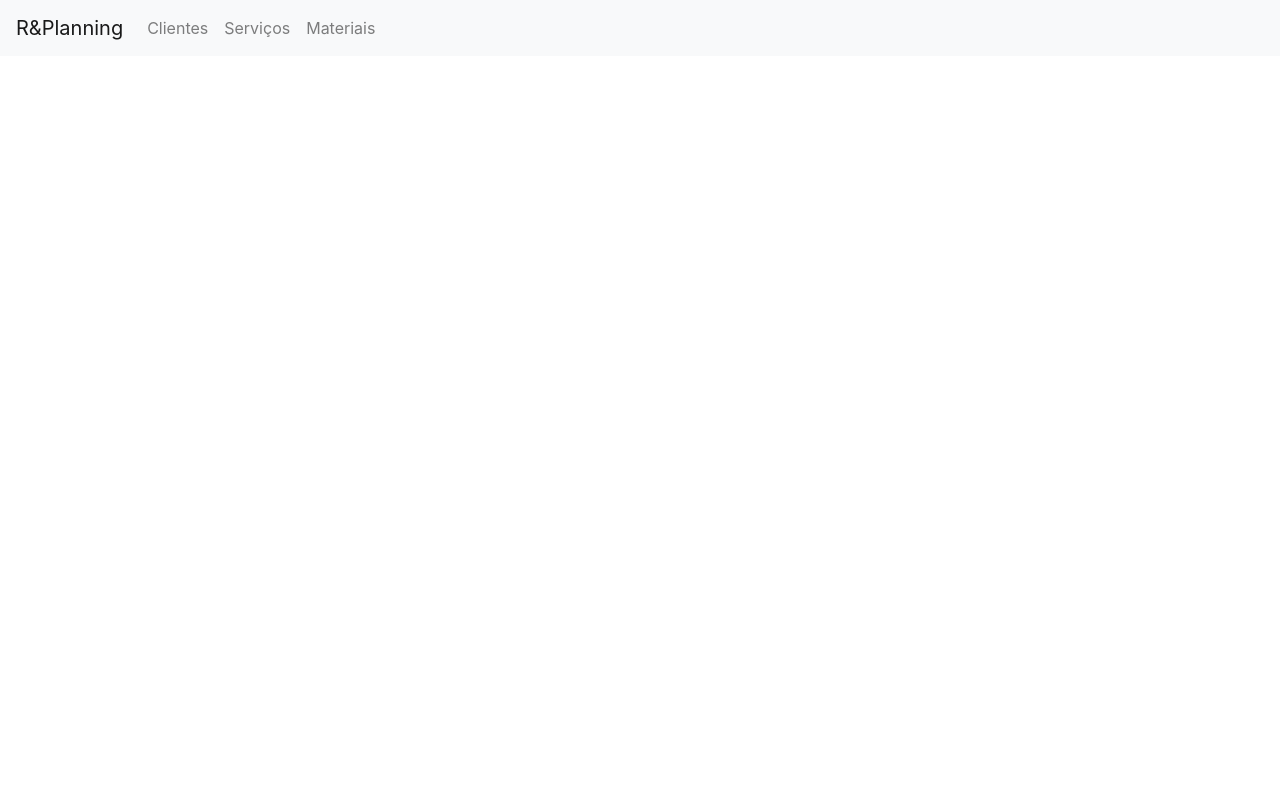
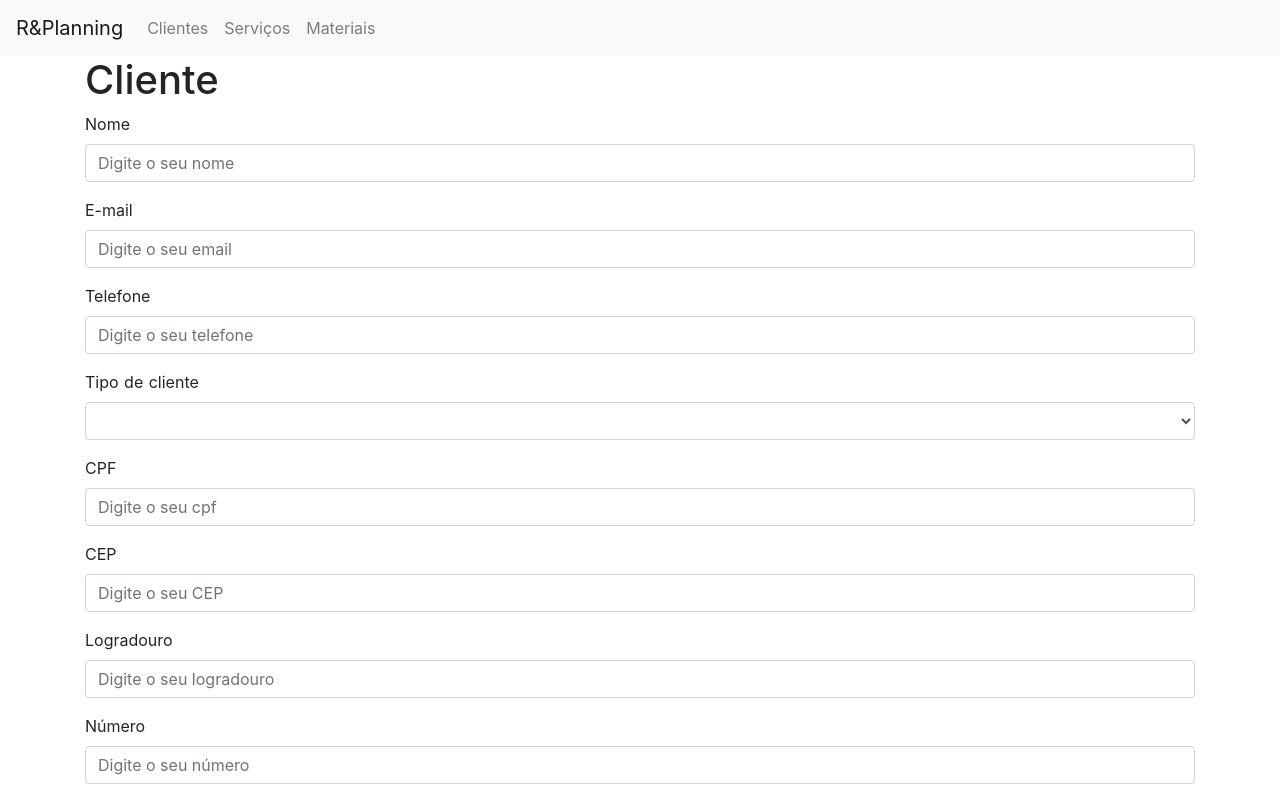
Before and after one commit to fatec-noobs/rplanning_app, a Nuxt app: page /clientes/adicionar in a window 1280 px wide. Before the commit this address led to /. Shown: the top 800 px of the page. Built offline with nearby package versions, Linux system fonts and the light colour scheme.

Commit message:
rename public place variable

```diff
--- a/pages/clientes/adicionar.vue
+++ b/pages/clientes/adicionar.vue
@@ -34,7 +34,7 @@
         </div>
         <div class="form-group">
           <label>Logradouro</label>
-          <input type="text" class="form-control" placeholder="Digite o seu logradouro" v-model="address.publicPlace">
+          <input type="text" class="form-control" placeholder="Digite o seu logradouro" v-model="address.public_place">
         </div>
         <div class="form-group">
           <label>Número</label>
@@ -64,9 +64,6 @@
 
 <script>
 export default {
-  components: {
-    FormAddress
-  },
   data() {
     return {
       client: {
@@ -78,7 +75,7 @@ export default {
       },
       address: {
         cep: null,
-        publicPlace: null,
+        public_place: null,
         number: null,
         complement: null,
         neighborhood: null,
```
